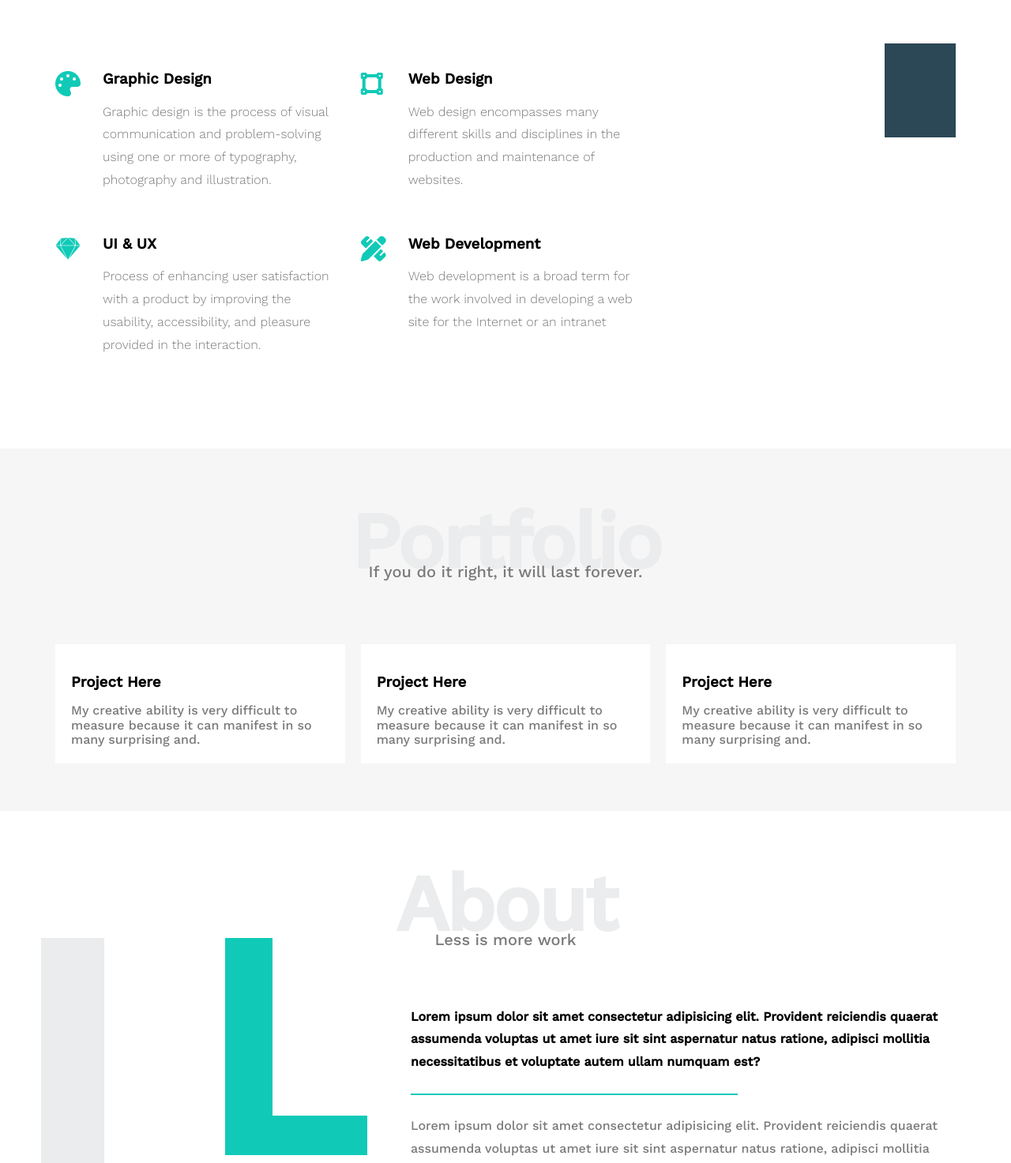
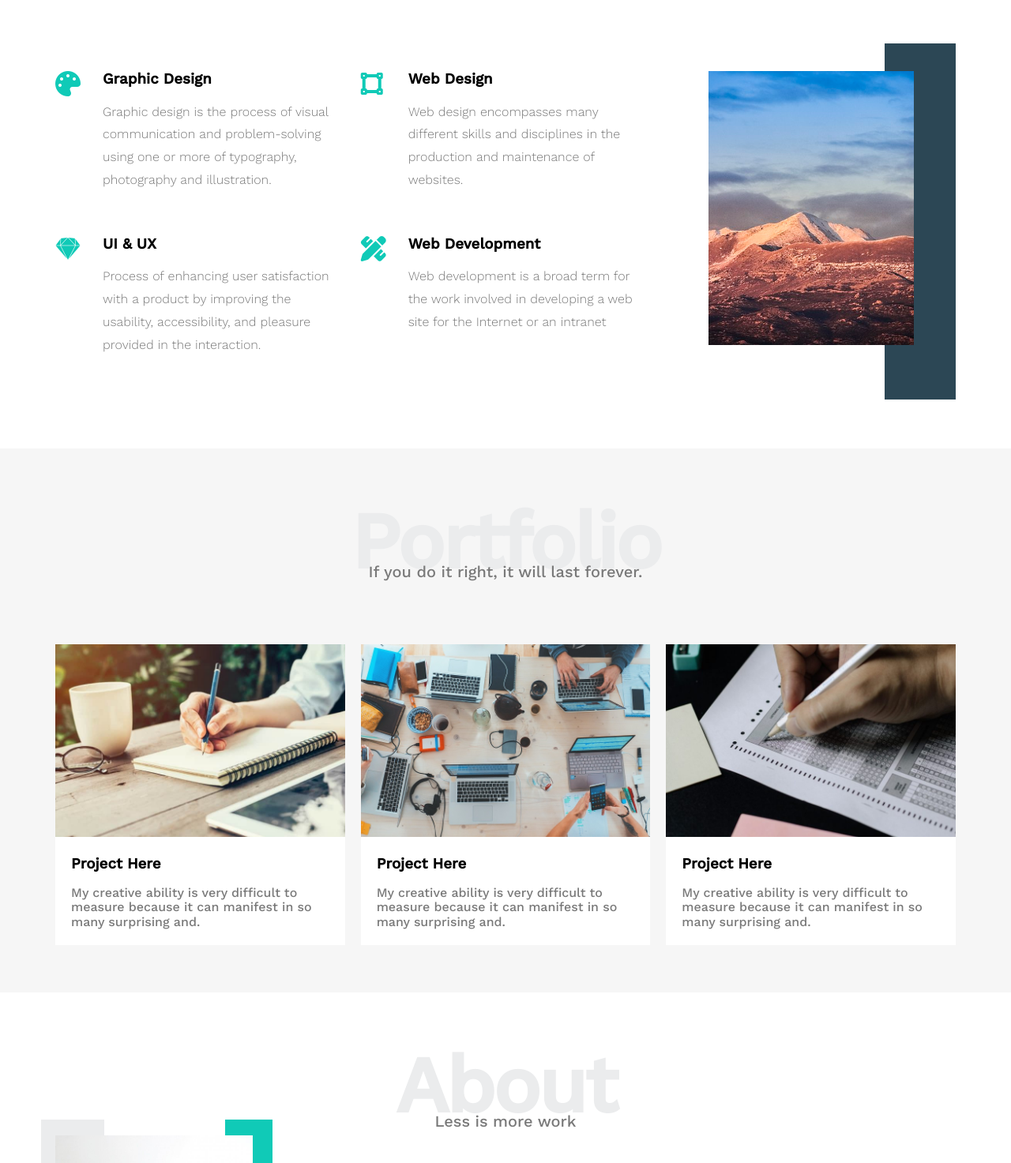
Before and after one commit to abdulqdos/HTML-AND-CSS-TEMPLATE-ONE, a plain HTML site: page index.html in a window 1280 px wide. Shown: the part 1327-2800 px from the top of the page at 79% size. Drawn offline with nearby package versions, Linux system fonts and the light colour scheme; files that its build step writes are made by us from their sources; files whose address does not match are found by name.

Commit message:
Update index.html

```diff
--- a/index.html
+++ b/index.html
@@ -4,15 +4,15 @@
         <meta charset="UTF-8">
         <meta name="viewport" content="width=device-width, initial-scale=1.0">
         <!-- main css file   -->
-        <link rel="stylesheet" href="../PROJECT-ONE/CSS/style.css">
+        <link rel="stylesheet" href="CSS/style.css">
         <!-- Rendar All Elements Normally  -->
-        <link rel="stylesheet" href="../PROJECT-ONE/CSS/normallize.css">
+        <link rel="stylesheet" href="CSS/normallize.css">
         <link rel="preconnect" href="https://fonts.googleapis.com">
         <link rel="preconnect" href="https://fonts.gstatic.com" crossorigin>
         <!-- Google-Fonts-->
         <link href="https://fonts.googleapis.com/css2?family=Work+Sans:ital,wght@0,300;0,500;1,700&display=swap" rel="stylesheet">
         <!-- Link For icons -->
-        <link rel="stylesheet" href="../PROJECT-ONE/CSS/all.min.css">
+        <link rel="stylesheet" href="CSS/all.min.css">
         <title>Leon Project One</title>
     </head>
     <body>
@@ -123,7 +123,7 @@
                     </div>
                     <div class="col">
                         <div class="image image-col">
-                            <img src="../PROJECT-ONE/image/services.jpg" alt="">
+                            <img src="image/services.jpg" alt="">
                         </div>
                     </div>
                 </div>
@@ -137,7 +137,7 @@
                 <p>If you do it right, it will last forever.</p>
                 <div class="Portfolio-content">
                     <div class="card">
-                        <img src="../PROJECT-ONE/image/portfolio-1.jpg" alt="">
+                        <img src="image/portfolio-1.jpg" alt="">
                         <div class="info">
                             <h3>Project Here</h3>
                             <p>
@@ -147,7 +147,7 @@
                         </div>
                     </div>
                     <div class="card">
-                        <img src="../PROJECT-ONE/image/portfolio-2.jpg" alt="">
+                        <img src="image/portfolio-2.jpg" alt="">
                         <div class="info">
                             <h3>Project Here</h3>
                             <p>
@@ -157,7 +157,7 @@
                         </div>
                     </div>
                     <div class="card">
-                        <img src="../PROJECT-ONE/image/portfolio-3.jpg" alt="">
+                        <img src="image/portfolio-3.jpg" alt="">
                         <div class="info">
                             <h3>Project Here</h3>
                             <p>
@@ -177,7 +177,7 @@
                 <p>Less is more work</p>
                 <div class="About-content">
                     <div class="image">
-                        <img src="../PROJECT-ONE/image/about.jpg" alt="">
+                        <img src="image/about.jpg" alt="">
                     </div>
                     <div class="text">
                         <p>
```
